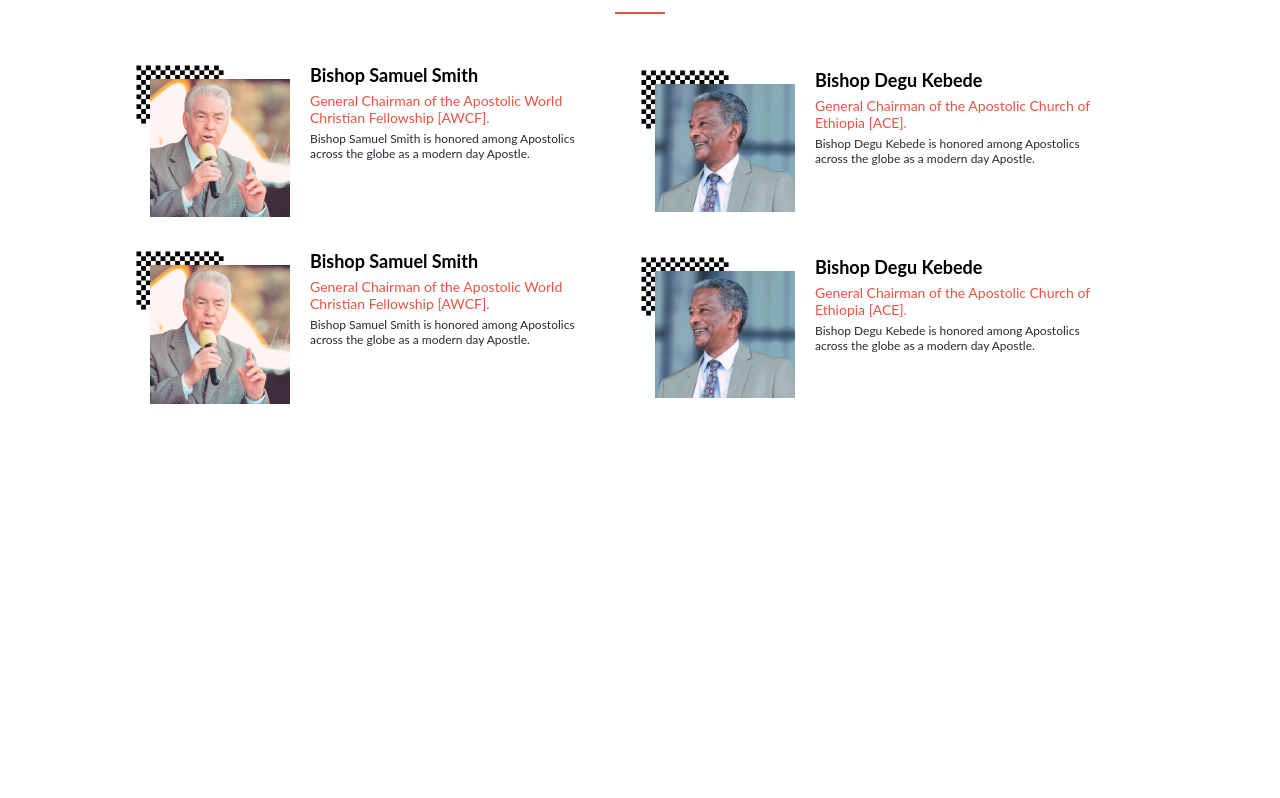
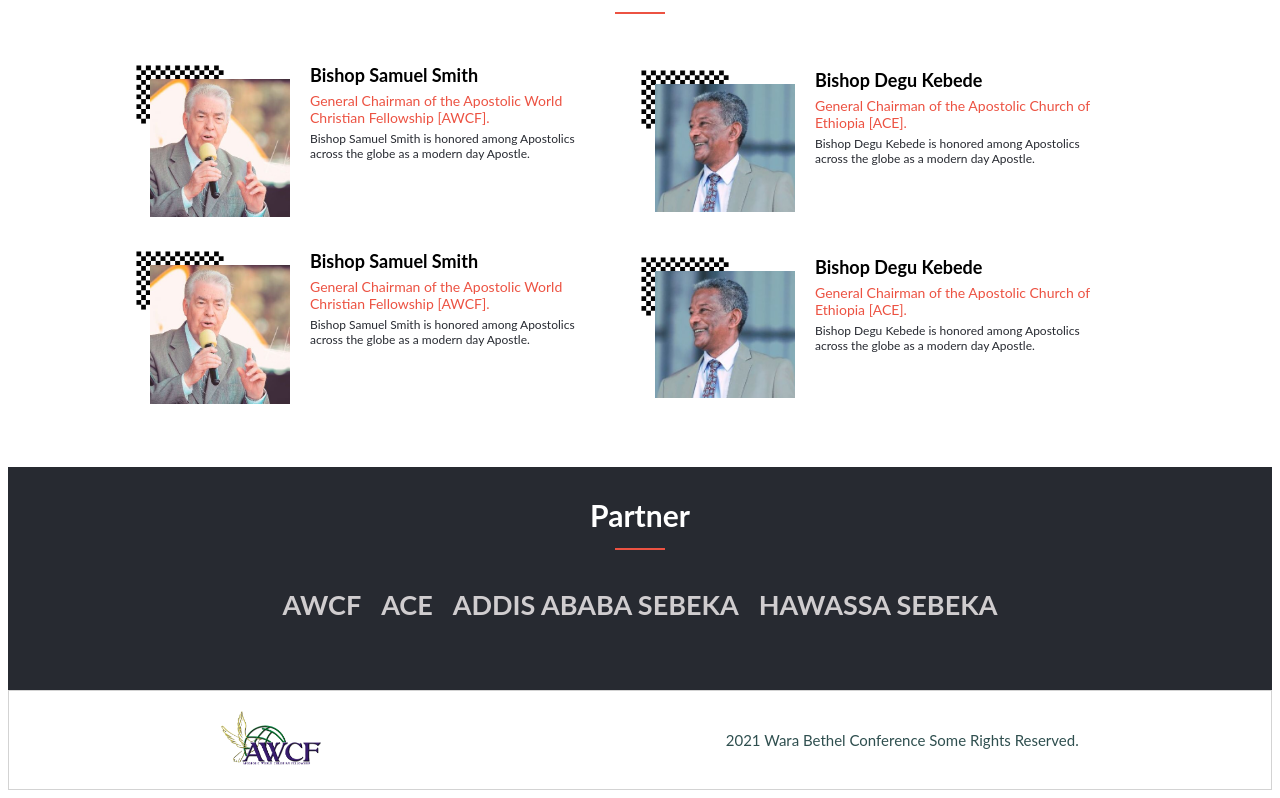
Before and after one commit to Mre55/Wara-Conference, a website: page index.html in a window 1280 px wide. Shown: the part 1352-2150 px from the top of the page. Before the commit the page ends 1797 px from the top, so only its background shows below. Drawn offline with Linux system fonts and the light colour scheme.

Commit message:
Add partner and footer for home page

```diff
--- a/CSS/style.css
+++ b/CSS/style.css
@@ -216,6 +216,66 @@
   margin-bottom: 50px;
 }
 
+.partner-container {
+  background: #272a31;
+}
+
+.partner-container .main-line {
+  margin: 15px auto 0 auto;
+}
+
+.partner-container h3 {
+  font-size: 30px;
+  color: white;
+  padding: 30px 35px 0 35px;
+  text-align: center;
+  margin-bottom: 0;
+}
+
+.partner-list {
+  display: flex;
+  justify-content: space-evenly;
+  flex-wrap: wrap;
+  text-align: center;
+  font-size: 27px;
+  color: #ece8e9db;
+  line-height: 50px;
+  padding-bottom: 50px;
+  padding-top: 20px;
+}
+
+.partner-container-text {
+  display: flex;
+  justify-content: center;
+  align-items: center;
+}
+
+.partner-list h4 {
+  margin: 0;
+}
+
+.partner-list-element {
+  padding: 10px;
+}
+
+footer {
+  display: flex;
+  justify-content: space-around;
+  border: 1px solid #d3d3d3;
+}
+
+.footer-logo-img img {
+  width: 100px;
+  padding: 20px;
+}
+
+.footer-text {
+  display: flex;
+  align-items: center;
+  color: darkslategray;
+  font-size: 15px;
+}
+
 @media screen and (min-width: 768px) {
   .only-mobile {
     display: none;
--- a/index.html
+++ b/index.html
@@ -208,7 +208,41 @@
                 </button>
             </div>
         </section>
+
+        <section class="partner">
+            <div class="partner-container">
+                <h3>Partner</h3>
+                <div class="main-line">
+
+                </div>
+                <article class="partner-container-text">
+                    <div class="partner-list">
+                        <div class="partner-list-element">
+                            <h4>AWCF</h4>
+                        </div>
+                        <div class="partner-list-element">
+                            <h4>ACE</h4>
+                        </div>
+                        <div class="partner-list-element">
+                            <h4>ADDIS ABABA SEBEKA</h4>
+                        </div>
+                        <div class="partner-list-element">
+                            <h4>HAWASSA SEBEKA</h4>
+                        </div>
+                    </div>
+                </article>
+            </div>
+        </section>
     </main>
+
+    <footer>
+        <div class="footer-logo-img">
+            <img src="./Images/awcflogo.png" alt="forum">
+        </div>
+        <div class="footer-text">
+           <p>2021 Wara Bethel Conference Some Rights Reserved.</p>
+        </div>
+    </footer>
 
     <script src="./JS/script.js"></script>
 </body>
```
